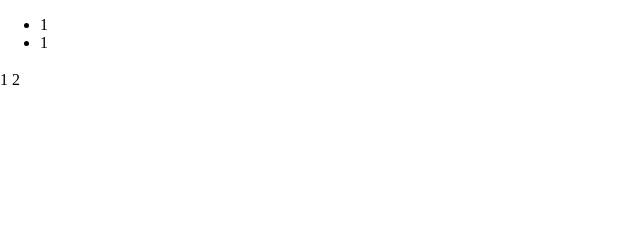
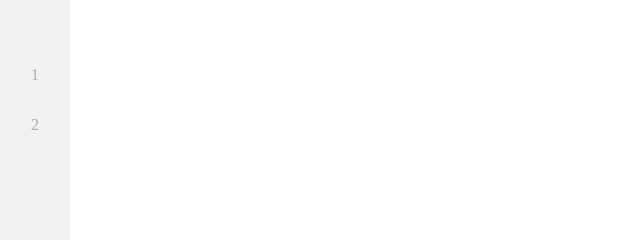
Before and after one commit to SJ0826/jamong-talk, a plain HTML site: page chats.html in a window 1280 px wide. Shown: the top 240 px of the page, 0-640 px from the left. Drawn offline with Linux system fonts and the light colour scheme; a web font is replaced by a local one.

Commit message:
Style: 채팅 목록 페이지 네비게이션 UI

```diff
--- a/chats.html
+++ b/chats.html
@@ -12,7 +12,7 @@
     <nav class="nav">
       <ul class="nav__list">
         <li class="nav__btn">1</li>
-        <li class="nav__btn">1</li>
+        <li class="nav__btn active">2</li>
       </ul>
     </nav>
     <div class="chats">
--- a/scss/layout/_navbar.scss
+++ b/scss/layout/_navbar.scss
@@ -0,0 +1,25 @@
+.nav__list {
+  position: fixed; // 요소를 문서흐름에서 제외
+  top: 0;
+  left: 0;
+  margin: 0;
+  padding: 0;
+  width: 70px;
+  height: 100%;
+  background-color: #f1f1f1;
+  list-style-type: none;
+
+  .nav__btn {
+    padding: 16px 0;
+    color: #aeaeae;
+    text-align: center;
+    text-decoration: none;
+
+    &:active {
+      color: #000;
+    }
+    &:first-child {
+      margin-top: 50px;
+    }
+  }
+}
```
Also changed, not shown: css/main.css, 1 other file.
